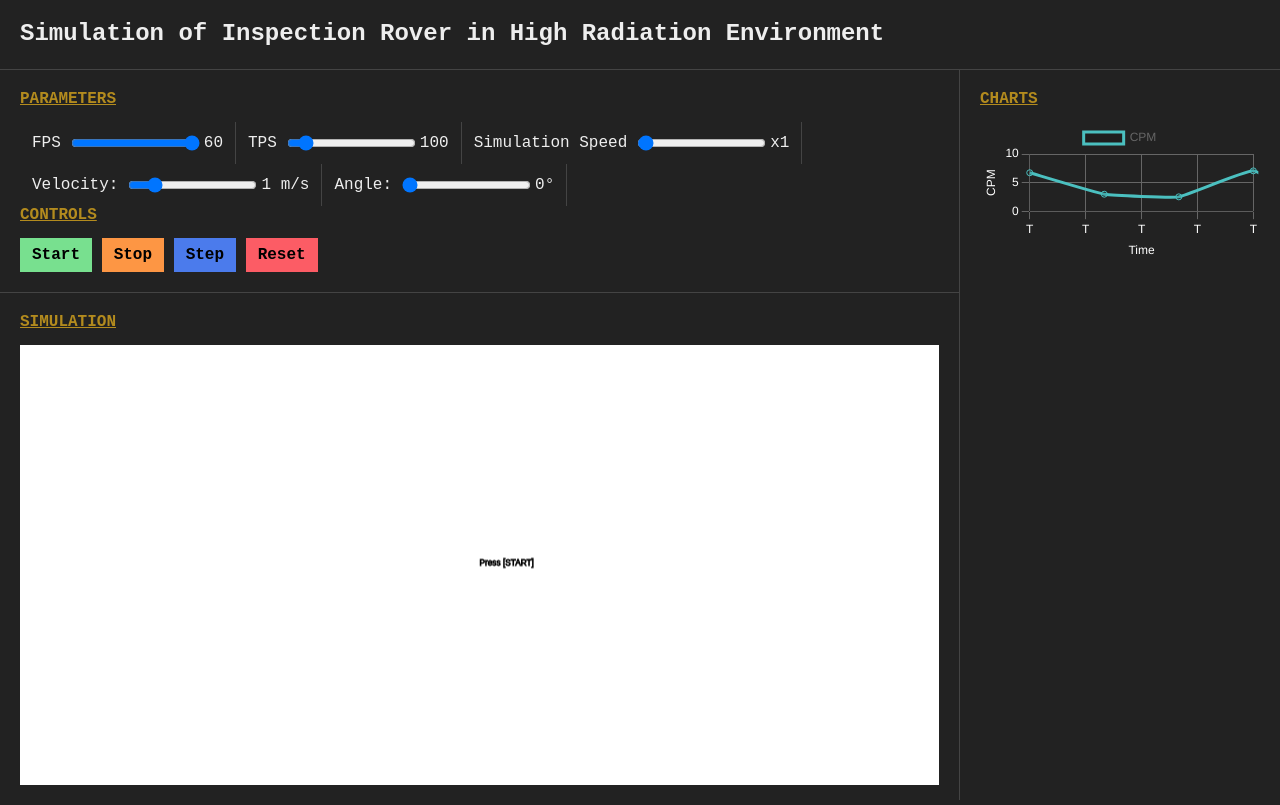
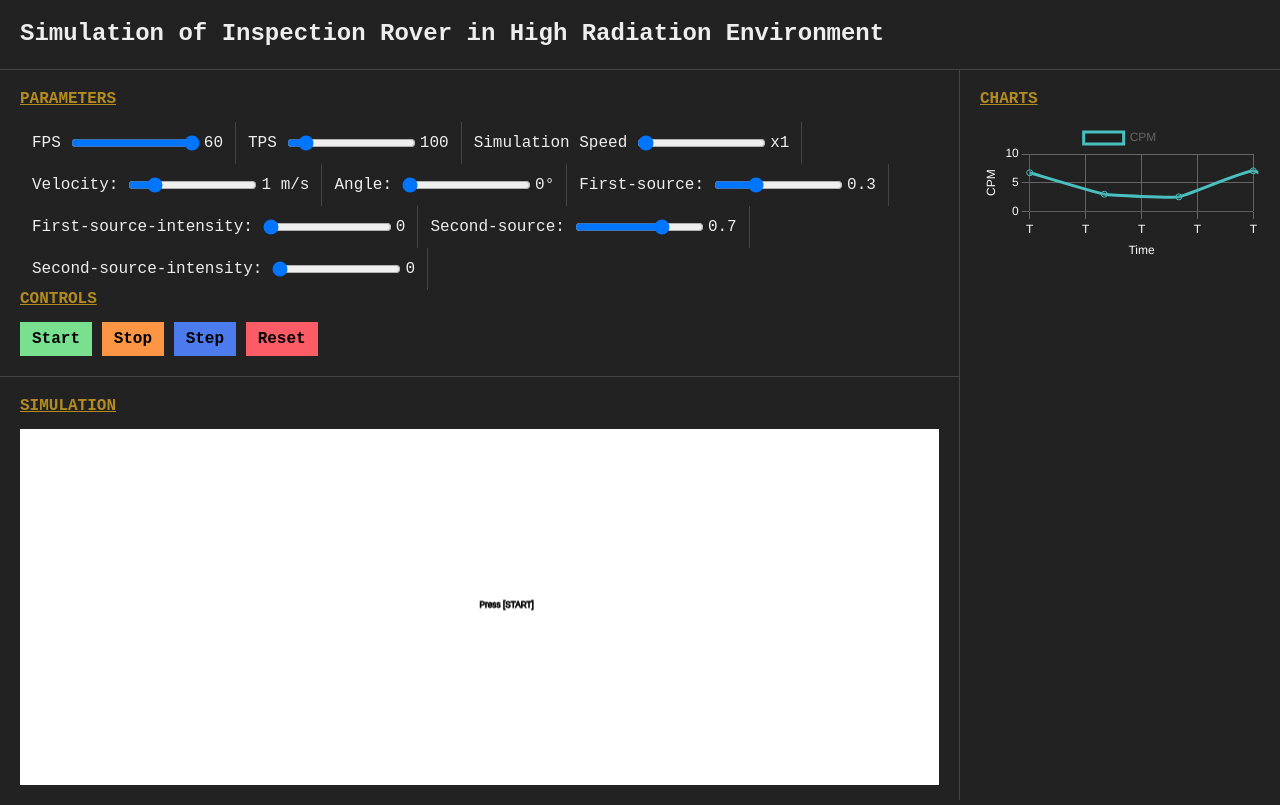
Before and after one commit to pfgryz/radiation-inspection-simulation, a website built with Parcel: page src/index.html in a window 1280 px wide. Built offline with nearby package versions, Linux system fonts and the light colour scheme.

Commit message:
feat: add radiation sources

```diff
--- a/src/core/graphics.ts
+++ b/src/core/graphics.ts
@@ -59,6 +59,12 @@ export class Graphics {
         this._context.closePath();
     }
 
+    DrawCircle(position: Vector2, radius: number) {
+        this._context.beginPath();
+        this._context.arc(position.x, position.y, radius, 0, 2 * Math.PI);
+        this._context.closePath();
+    }
+
     public DrawShape(position: Vector2, shape: Shape): void {
         if (shape.vertices.length == 0) {
             return;
--- a/src/index.html
+++ b/src/index.html
@@ -28,6 +28,10 @@
                         <div class="parameter" data-parameter-name="speed"></div>
                         <div class="parameter" data-parameter-name="velocity"></div>
                         <div class="parameter" data-parameter-name="angle"></div>
+                        <div class="parameter" data-parameter-name="first-source"></div>
+                        <div class="parameter" data-parameter-name="first-source-intensity"></div>
+                        <div class="parameter" data-parameter-name="second-source"></div>
+                        <div class="parameter" data-parameter-name="second-source-intensity"></div>
                     </div>
 
                     <div class="box-title">Controls</div>
@@ -48,7 +52,9 @@
                 <div class="charts box">
                     <div class="box-title">Charts</div>
 
-                    <canvas id="myChart"></canvas>
+                    <canvas id="cpm-chart"></canvas>
+                    <canvas id="sivert-chart"></canvas>
+                    <canvas id="dose-chart"></canvas>
                 </div>
             </div>
         </div>
--- a/src/parameters.ts
+++ b/src/parameters.ts
@@ -7,11 +7,16 @@ export class Parameters {
     private _speed_parameter: NumberParameter;
     private _velocity_parameter: NumberParameter;
     private _angle_parameter: NumberParameter;
+    private _first_source_parameter: NumberParameter;
+    private _first_source_intensity_parameter: NumberParameter;
+    private _second_source_parameter: NumberParameter;
+    private _second_source_intensity_parameter: NumberParameter;
 
     public OnStart: Ref<() => void> = new Ref(() => {});
     public OnStop: Ref<() => void> = new Ref(() => {});
     public OnStep: Ref<() => void> = new Ref(() => {});
     public OnReset: Ref<() => void> = new Ref(() => {})
+
 
     constructor(container: HTMLElement) {
         document.getElementById("sim-start")!.onclick = () => {
@@ -80,6 +85,50 @@ export class Parameters {
             null,
             (s) => `${s}°`
         );
+        this._first_source_parameter = new NumberParameter(
+            container.querySelectorAll('[data-parameter-name="first-source"]')[0] as HTMLElement,
+            {
+                Min: 0,
+                Max: 1,
+                Step: 0.01,
+                Default: 0.3
+            },
+            null,
+            (s) => `${s}`
+        );
+        this._first_source_intensity_parameter = new NumberParameter(
+            container.querySelectorAll('[data-parameter-name="first-source-intensity"]')[0] as HTMLElement,
+            {
+                Min: 0,
+                Max: 10000,
+                Step: 1,
+                Default: 0
+            },
+            null,
+            (s) => `${s}`
+        );
+        this._second_source_parameter = new NumberParameter(
+            container.querySelectorAll('[data-parameter-name="second-source"]')[0] as HTMLElement,
+            {
+                Min: 0,
+                Max: 1,
+                Step: 0.01,
+                Default: 0.7
+            },
+            null,
+            (s) => `${s}`
+        );
+        this._second_source_intensity_parameter = new NumberParameter(
+            container.querySelectorAll('[data-parameter-name="second-source-intensity"]')[0] as HTMLElement,
+            {
+                Min: 0,
+                Max: 10000,
+                Step: 1,
+                Default: 0
+            },
+            null,
+            (s) => `${s}`
+        );
     }
 
     public get FPS(): Ref<number> {
@@ -101,4 +150,20 @@ export class Parameters {
     public get Angle(): Ref<number> {
         return this._angle_parameter.Value;
     }
+
+    public get FirstSource(): Ref<number> {
+        return this._first_source_parameter.Value;
+    }
+
+    public get FirstSourceIntensity(): Ref<number> {
+        return this._first_source_intensity_parameter.Value;
+    }
+
+    public get SecondSource(): Ref<number> {
+        return this._second_source_parameter.Value;
+    }
+
+    public get SecondSourceIntensity(): Ref<number> {
+        return this._second_source_intensity_parameter.Value;
+    }
 }
--- /dev/null
+++ b/src/radiation.ts
@@ -0,0 +1,30 @@
+import {Parameters} from "./parameters";
+import {Source} from "./source";
+import {Road} from "./road";
+import {IDrawable} from "./core/interfaces";
+import { Graphics } from "./core/graphics";
+import {Heatmap} from "./ui/heatmap";
+import {Vector2} from "./core/vector2";
+
+export class Radiation implements IDrawable {
+    private _first: Source;
+    private _second: Source;
+    private _heatmap: Heatmap;
+
+    constructor(parameters: Parameters, accelerator: Road) {
+        this._first = new Source(parameters.FirstSource, parameters.FirstSourceIntensity, accelerator);
+        this._second = new Source(parameters.SecondSource, parameters.SecondSourceIntensity, accelerator);
+        this._heatmap = new Heatmap(new Vector2(-500, -100), new Vector2(500, 100), new Vector2(100, 20));
+
+    }
+
+    Draw(graphics: Graphics): void {
+        this._first.Draw(graphics);
+        this._second.Draw(graphics);
+
+        // update heatmap
+        // draw heatmap
+
+        // this._heatmap.Draw(graphics);
+    }
+}
--- a/src/road.ts
+++ b/src/road.ts
@@ -3,12 +3,16 @@ import {Vector2} from "./core/vector2";
 export class Road {
     public Begin: Vector2;
     public End: Vector2;
-    private _length: number;
+    private readonly _length: number;
 
     constructor(begin: Vector2, end: Vector2) {
         this.Begin = begin;
         this.End = end;
         this._length = this.Begin.Subtract(this.End).Magnitude();
+    }
+
+    public get Length(): number {
+        return this._length;
     }
 
     public NextPosition(position: number, delta: number): [number, boolean] {
--- a/src/simulation.ts
+++ b/src/simulation.ts
@@ -5,6 +5,7 @@ import {Tunnel} from "./tunnel";
 import {Vector2} from "./core/vector2";
 import {TicksCounter} from "./ticksCounter";
 import {Heatmap} from "./ui/heatmap";
+import {Radiation} from "./radiation";
 
 const TimeoutMinimalDuration: number = 4;
 
@@ -14,7 +15,7 @@ export class Simulation {
 
     private _rover: Rover;
     private _tunnel: Tunnel;
-    private _heatmap: Heatmap;
+    private _radiation: Radiation;
 
     private _alive: boolean;
     private _interval: number | null;
@@ -29,7 +30,7 @@ export class Simulation {
 
         this._tunnel = new Tunnel();
         this._rover = new Rover(this._tunnel.Road.Begin, this._tunnel.Road, parameters.Velocity, parameters.Angle);
-        this._heatmap = new Heatmap(new Vector2(-500, -100), new Vector2(500, 100), new Vector2(100, 20));
+        this._radiation = new Radiation(this._parameters, this._tunnel.Accelerator);
 
         this._interval = null;
         this._alive = false;
@@ -106,7 +107,7 @@ export class Simulation {
             this._graphics.Clear();
             this._tunnel.Draw(this._graphics);
             this._rover.Draw(this._graphics);
-            this._heatmap.Draw(this._graphics);
+            this._radiation.Draw(this._graphics);
             this._heatmap.Set(this._rover.Position(), 1);
             this._graphics.DrawText("TPS: " + this._ticksCounter.TPS, new Vector2(450, -200));
         }
--- /dev/null
+++ b/src/source.ts
@@ -0,0 +1,22 @@
+import {Ref} from "./core/ref";
+import {IDrawable} from "./core/interfaces";
+import {Graphics} from "./core/graphics";
+import {Road} from "./road";
+
+export class Source implements IDrawable {
+    private _position: Ref<number>;
+    private _intensity: Ref<number>;
+    private _accelerator: Road;
+
+    constructor(position: Ref<number>, intensity: Ref<number>, accelerator: Road) {
+        this._position = position;
+        this._intensity = intensity;
+        this._accelerator = accelerator;
+    }
+
+    Draw(graphics: Graphics): void {
+        const position = this._accelerator.GetPosition(this._position.value * this._accelerator.Length);
+        graphics.DrawCircle(position, 10);
+        graphics.Stroke();
+    }
+}
--- a/src/tunnel.ts
+++ b/src/tunnel.ts
@@ -3,7 +3,7 @@ import {IDrawable} from "./core/interfaces";
 import {Shape} from "./core/shape";
 import {Vector2} from "./core/vector2";
 import {Color} from "./core/color";
-import { Road } from "./road";
+import {Road} from "./road";
 
 export class Tunnel implements IDrawable {
     private _barrier: Shape = new Shape([
@@ -13,15 +13,19 @@ export class Tunnel implements IDrawable {
         new Vector2(-500, -60)
     ]);
 
-    private _accelerator: [Vector2, Vector2] = [
+    private _accelerator: Road = new Road(
         new Vector2(-475, 30),
         new Vector2(475, 30)
-    ]
+    )
 
     private _road: Road = new Road(
         new Vector2(-450, -10),
         new Vector2(350, -10)
     );
+
+    get Accelerator(): Road {
+        return this._accelerator;
+    }
 
     get Road(): Road {
         return this._road;
@@ -31,7 +35,7 @@ export class Tunnel implements IDrawable {
         graphics.DrawShape(Vector2.Zero, this._barrier);
         graphics.Stroke(Color.Grey, 4);
 
-        graphics.DrawLine(this._accelerator[0], this._accelerator[1]);
+        graphics.DrawLine(this._accelerator.Begin, this._accelerator.End);
         graphics.Stroke(Color.Red, 4);
 
         graphics.DrawLine(this._road.Begin, this._road.End);
--- a/src/ui/cpm.ts
+++ b/src/ui/cpm.ts
@@ -14,7 +14,7 @@ function updateChart(chart: UIChart) {
 
 export function initChart() {
     let chart = new UIChart(
-        document.getElementById("myChart")! as HTMLCanvasElement,
+        document.getElementById("cpm-chart")! as HTMLCanvasElement,
         {
             label: "CPM",
             xTitle: "Time",
```
